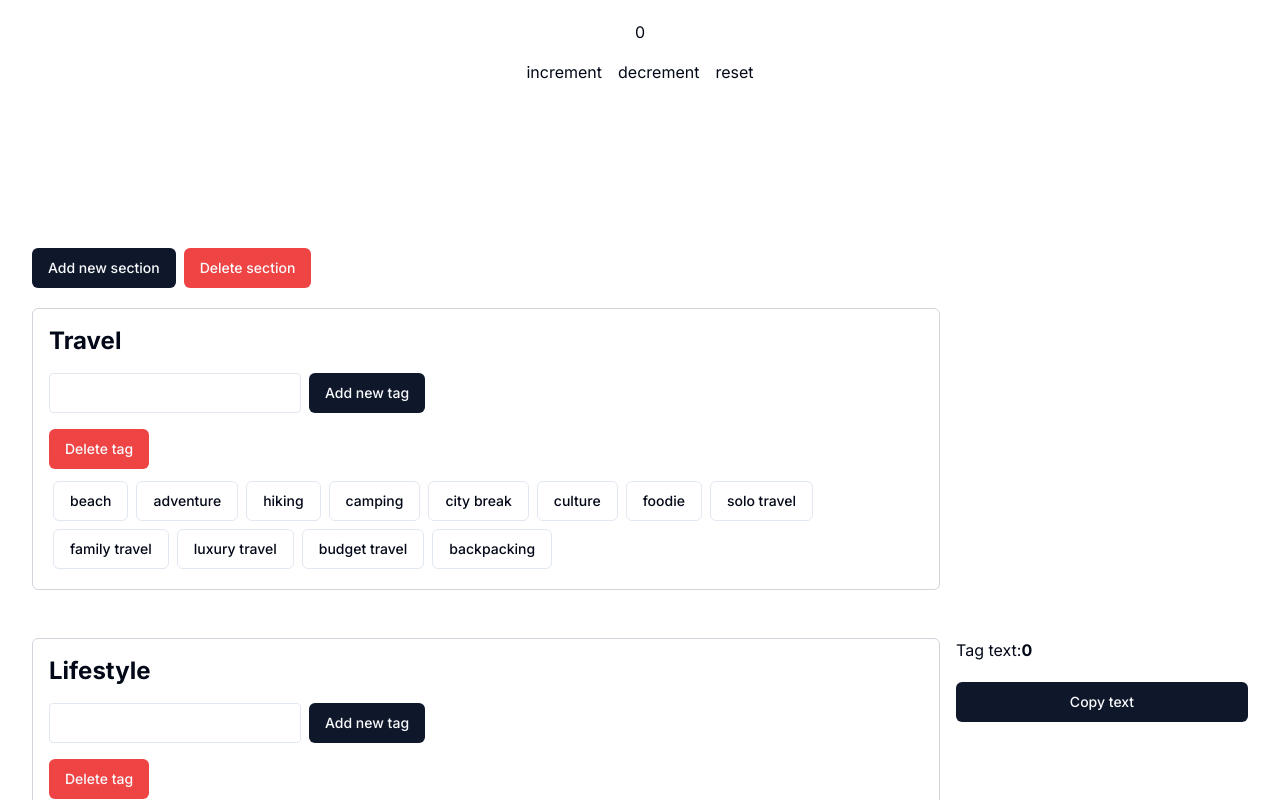
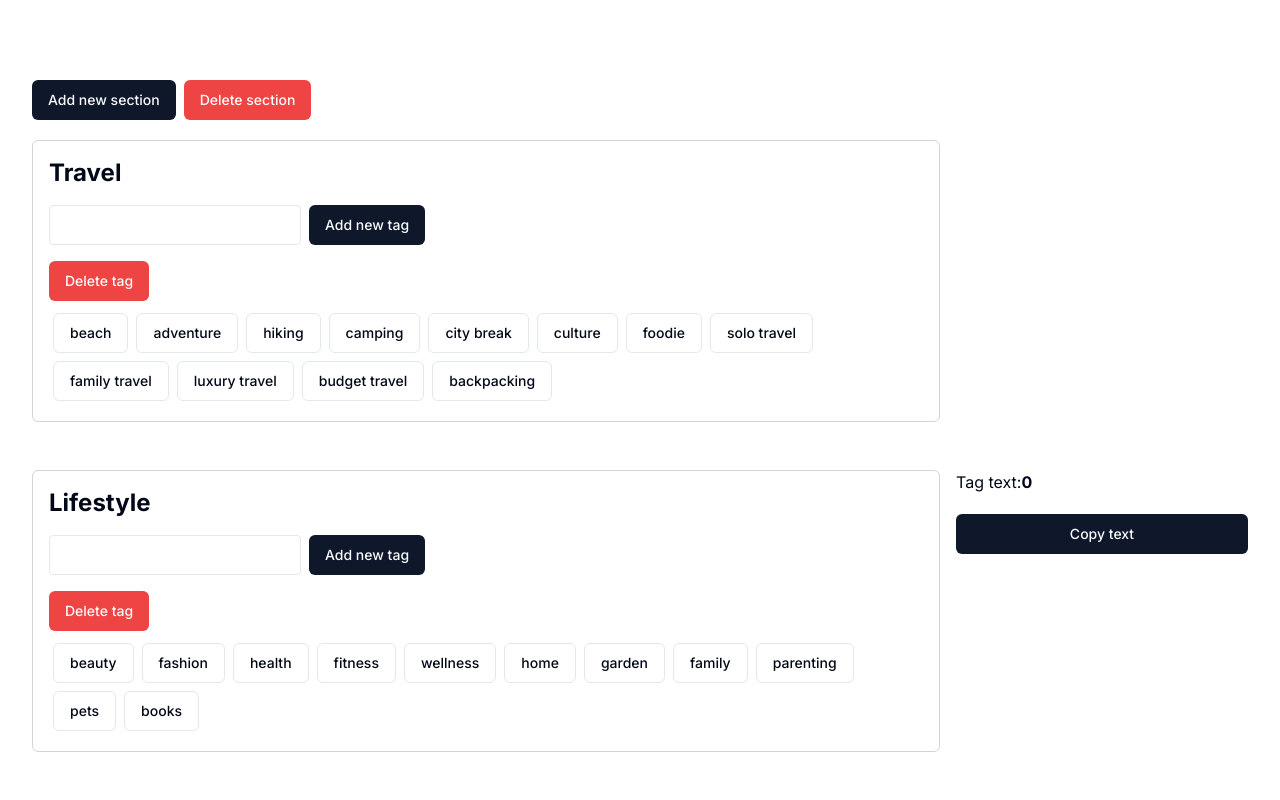
Before and after one commit to quangnvo/alata, a Next.js app in the folder front-end/: page / in a window 1280 px wide. Shown: the top 800 px of the page. Built offline with nearby package versions, Linux system fonts and the light colour scheme.

Commit message:
remove the counter slice

```diff
--- a/front-end/app/page.tsx
+++ b/front-end/app/page.tsx
@@ -1,32 +1,8 @@
-"use client"
-
-import { decrement, increment, reset } from "@/redux/features/counterSlice";
-import { useAppDispatch, useAppSelector } from "@/redux/hooks";
-
 import TagBoard from "@/components/TagBoard";
 
 export default function Home() {
-
-  const count = useAppSelector((state) => state.counterReducer.value);
-  const dispatch = useAppDispatch();
-
   return (
     <>
-
-      <div style={{ maxWidth: 1200, marginInline: "auto", padding: 20 }}>
-        <div style={{ marginBottom: "4rem", textAlign: "center" }}>
-          <h4 style={{ marginBottom: 16 }}>{count}</h4>
-          <button onClick={() => dispatch(increment())}>increment</button>
-          <button
-            onClick={() => dispatch(decrement())}
-            style={{ marginInline: 16 }}
-          >
-            decrement
-          </button>
-          <button onClick={() => dispatch(reset())}>reset</button>
-        </div>
-      </div>
-
       <div className="container my-20">
         <TagBoard />
       </div>
--- a/front-end/redux/features/counterSlice.ts
+++ /dev/null
@@ -1,38 +0,0 @@
-import { createSlice, PayloadAction } from '@reduxjs/toolkit'
-
-type CounterState = {
-	value: number
-}
-
-const initialState = {
-	value: 0,
-} as CounterState
-
-export const counter = createSlice({
-	name: 'counter',
-	initialState,
-	reducers: {
-		reset: () => initialState,
-		increment: (state) => {
-			state.value += 1
-		},
-		decrement: (state) => {
-			state.value -= 1
-		},
-		incrementByAmount: (state, action: PayloadAction<number>) => {
-			state.value += action.payload
-		},
-		decrementByAmount: (state, action: PayloadAction<number>) => {
-			state.value -= action.payload
-		},
-	},
-})
-
-export const {
-	increment,
-	incrementByAmount,
-	decrement,
-	decrementByAmount,
-	reset,
-} = counter.actions
-export default counter.reducer
--- a/front-end/redux/store.ts
+++ b/front-end/redux/store.ts
@@ -1,10 +1,8 @@
 import { configureStore } from '@reduxjs/toolkit'
-import counterReducer from './features/counterSlice'
 import tagReducer from './features/tagSlice'
 
 export const store = configureStore({
 	reducer: {
-		counterReducer,
 		tagReducer,
 	},
 })
```
